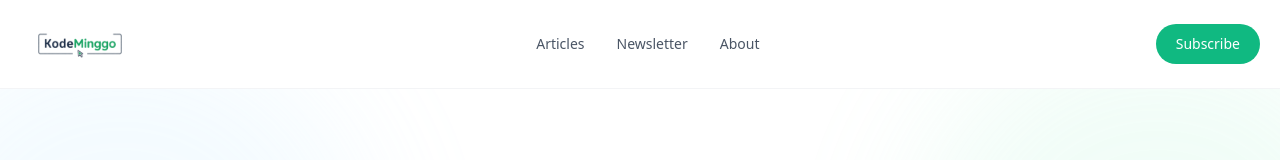
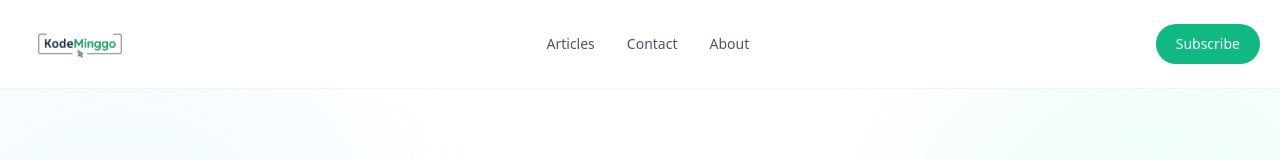
Before and after one commit to nalardeep/nalardeep, a Next.js app: page / in a window 1280 px wide. Shown: the top 160 px of the page. Built offline with nearby package versions, Linux system fonts and the light colour scheme.

Commit message:
Fix link about and contact in Header Footer

```diff
--- a/components/footer.tsx
+++ b/components/footer.tsx
@@ -40,10 +40,10 @@ const Footer = () => {
                     <div>
                         <h4 className="font-bold text-gray-900 mb-6">Company</h4>
                         <ul className="space-y-4 text-gray-500">
-                            <li><Link href="/" className="hover:text-primary-500 transition-colors">About Us</Link></li>
+                            <li><Link href="/about" className="hover:text-primary-500 transition-colors">About Us</Link></li>
                             <li><Link href="/" className="hover:text-primary-500 transition-colors">Newsletter</Link></li>
                             <li><Link href="/" className="hover:text-primary-500 transition-colors">Privacy Policy</Link></li>
-                            <li><Link href="/" className="hover:text-primary-500 transition-colors">Contact</Link></li>
+                            <li><Link href="/contact" className="hover:text-primary-500 transition-colors">Contact</Link></li>
                         </ul>
                     </div>
 
--- a/components/header.tsx
+++ b/components/header.tsx
@@ -33,10 +33,10 @@ const Header = () => {
                                 <Link href="/articles" className="hover:text-primary-500 transition-colors">Articles</Link>
                             </li>
                             <li>
-                                <Link href="/" className="hover:text-primary-500 transition-colors">Newsletter</Link>
+                                <Link href="/contact" className="hover:text-primary-500 transition-colors">Contact</Link>
                             </li>
                             <li>
-                                <Link href="/" className="hover:text-primary-500 transition-colors">About</Link>
+                                <Link href="/about" className="hover:text-primary-500 transition-colors">About</Link>
                             </li>
                         </ul>
                     </nav>
```
